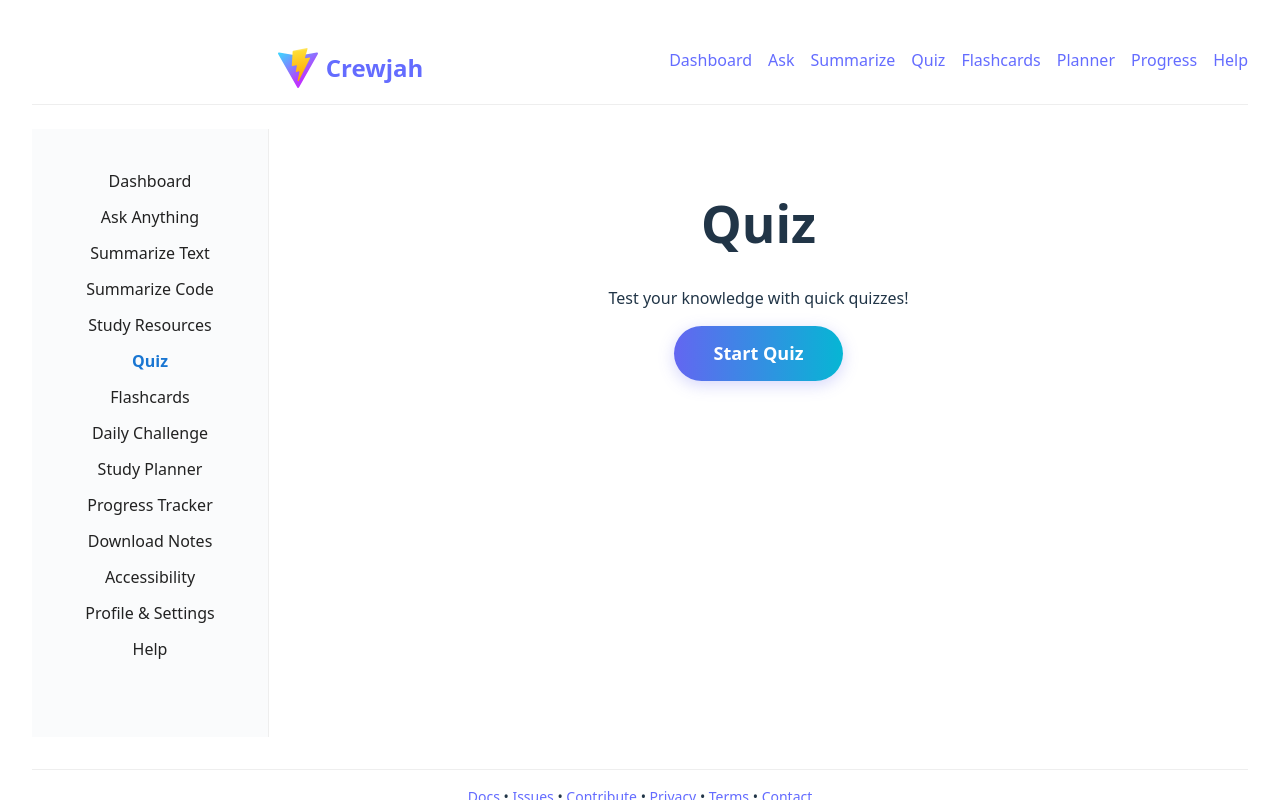
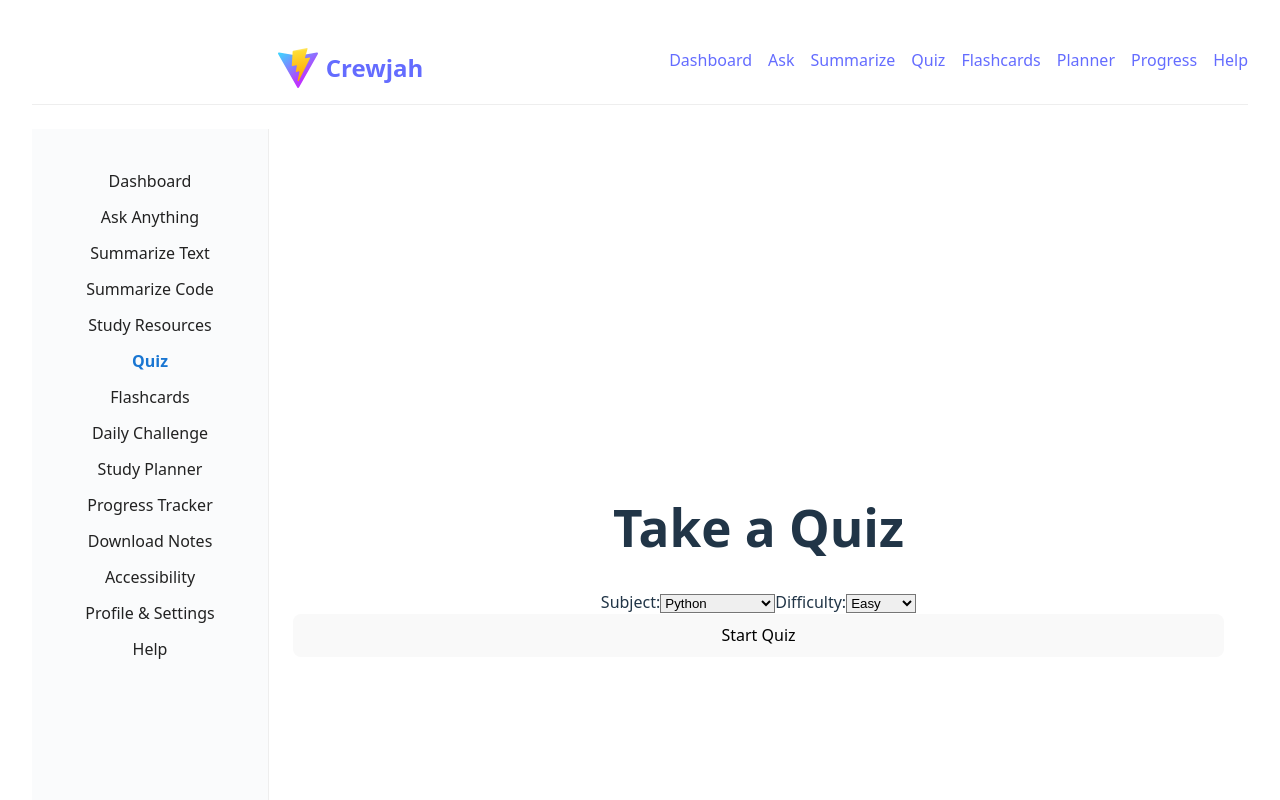
Before and after one commit to Crewjah/Crewjah, a React (Vite) app in the folder client/: page /quiz in a window 1280 px wide. Shown: the top 800 px of the page. Built offline with nearby package versions, Linux system fonts and the light colour scheme.

Commit message:
Update Quiz.jsx: quiz redesign

```diff
--- a/client/src/pages/Quiz.jsx
+++ b/client/src/pages/Quiz.jsx
@@ -1,17 +1,38 @@
+
 import { useState } from 'react';
 
-const quizQuestions = [
+const subjects = [
+  { value: 'python', label: 'Python' },
+  { value: 'dsa', label: 'Data Structures' },
+  { value: 'math', label: 'Math' }
+];
+const difficulties = ['Easy', 'Medium', 'Hard'];
+
+const questionBank = {
+  python: [
     { q: 'What is 2 + 2?', options: ['3', '4', '5', '6'], answer: 1 },
+    { q: 'Which is a Python data type?', options: ['int', 'foo', 'bar', 'baz'], answer: 0 },
+  ],
+  dsa: [
+    { q: 'What is a stack?', options: ['Queue', 'LIFO', 'FIFO', 'Array'], answer: 1 },
+    { q: 'Best case for binary search?', options: ['O(n)', 'O(log n)', 'O(1)', 'O(n^2)'], answer: 2 },
+  ],
+  math: [
     { q: 'What is the capital of France?', options: ['Berlin', 'London', 'Paris', 'Rome'], answer: 2 },
-  { q: 'Which is a Python data type?', options: ['int', 'foo', 'bar', 'baz'], answer: 0 },
-];
+    { q: 'What is 5 x 6?', options: ['11', '30', '56', '25'], answer: 1 },
+  ]
+};
 
 const Quiz = () => {
   const [started, setStarted] = useState(false);
+  const [subject, setSubject] = useState('python');
+  const [difficulty, setDifficulty] = useState('Easy');
   const [current, setCurrent] = useState(0);
   const [selected, setSelected] = useState(null);
   const [score, setScore] = useState(0);
   const [showResult, setShowResult] = useState(false);
+
+  const questions = questionBank[subject];
 
   function startQuiz() {
     setStarted(true);
@@ -26,9 +47,9 @@ const Quiz = () => {
   }
 
   function handleNext() {
-    if (selected === quizQuestions[current].answer) setScore(s => s + 1);
+    if (selected === questions[current].answer) setScore(s => s + 1);
     setSelected(null);
-    if (current + 1 < quizQuestions.length) setCurrent(current + 1);
+    if (current + 1 < questions.length) setCurrent(current + 1);
     else setShowResult(true);
   }
 
@@ -42,45 +63,50 @@ const Quiz = () => {
 
   if (!started) {
     return (
-      <div className="edu-page edu-quiz">
-        <h1>Quiz</h1>
-        <p>Test your knowledge with quick quizzes!</p>
-        <button
-          className="edu-btn edu-btn-primary transition-all duration-300 ease-in-out bg-gradient-to-r from-blue-500 to-green-500 hover:from-green-500 hover:to-blue-500 text-white font-semibold py-2 px-6 rounded-lg shadow-lg hover:scale-105 focus:outline-none focus:ring-2 focus:ring-blue-400"
-          onClick={startQuiz}
-        >
-          Start Quiz
-        </button>
+      <div className="min-h-screen flex items-center justify-center bg-blue-50">
+        <div className="bg-white rounded-xl shadow-lg p-8 w-full max-w-xl">
+          <h1 className="text-2xl font-bold mb-6 text-primary">Take a Quiz</h1>
+          <div className="mb-4">
+            <label className="font-medium mr-2">Subject:</label>
+            <select value={subject} onChange={e => setSubject(e.target.value)} className="px-2 py-1 border rounded">
+              {subjects.map(s => <option key={s.value} value={s.value}>{s.label}</option>)}
+            </select>
+            <label className="font-medium ml-4 mr-2">Difficulty:</label>
+            <select value={difficulty} onChange={e => setDifficulty(e.target.value)} className="px-2 py-1 border rounded">
+              {difficulties.map(d => <option key={d}>{d}</option>)}
+            </select>
+          </div>
+          <button className="w-full py-2 bg-primary text-white font-bold rounded hover:bg-primaryHover transition" onClick={startQuiz}>Start Quiz</button>
+        </div>
       </div>
     );
   }
 
   if (showResult) {
     return (
-      <div className="edu-page edu-quiz">
-        <h1>Quiz Complete!</h1>
-        <div>Your score: {score} / {quizQuestions.length}</div>
-        <button
-          className="edu-btn transition-all duration-300 ease-in-out bg-gradient-to-r from-gray-400 to-blue-400 hover:from-blue-400 hover:to-gray-400 text-white font-semibold py-2 px-6 rounded-lg shadow-lg hover:scale-105 focus:outline-none focus:ring-2 focus:ring-blue-400"
-          onClick={retry}
-        >
-          Restart
-        </button>
+      <div className="min-h-screen flex items-center justify-center bg-blue-50">
+        <div className="bg-white rounded-xl shadow-lg p-8 w-full max-w-xl text-center">
+          <h1 className="text-2xl font-bold mb-4 text-primary">Quiz Complete!</h1>
+          <div className="mb-2 text-lg">Your score: <span className="font-bold text-primary">{score} / {questions.length}</span></div>
+          <div className="mb-2 text-gray-600">Accuracy: {Math.round((score/questions.length)*100)}%</div>
+          <button className="mt-4 py-2 px-6 bg-primary text-white font-bold rounded hover:bg-primaryHover transition" onClick={retry}>Retry</button>
+        </div>
       </div>
     );
   }
 
-  const q = quizQuestions[current];
+  const q = questions[current];
 
   return (
-    <div className="edu-page edu-quiz">
-      <h1>Quiz</h1>
-      <div className="edu-quiz-q">{q.q}</div>
-      <div className="edu-quiz-options">
+    <div className="min-h-screen flex items-center justify-center bg-blue-50">
+      <div className="bg-white rounded-xl shadow-lg p-8 w-full max-w-xl">
+        <h1 className="text-2xl font-bold mb-6 text-primary">Quiz</h1>
+        <div className="mb-4 font-semibold">{q.q}</div>
+        <div className="grid grid-cols-1 gap-3 mb-4">
           {q.options.map((opt, i) => (
             <button
               key={i}
-            className={`edu-btn edu-btn-option transition-all duration-300 ease-in-out bg-gradient-to-r from-purple-400 to-pink-400 hover:from-pink-400 hover:to-purple-400 text-white font-semibold py-2 px-6 rounded-lg shadow-lg hover:scale-105 focus:outline-none focus:ring-2 focus:ring-purple-400${selected === i ? ' selected' : ''}`}
+              className={`w-full py-2 rounded border font-medium ${selected === i ? 'bg-primary text-white' : 'bg-blue-100 text-primary'} hover:bg-primaryHover transition`}
               onClick={() => handleSelect(i)}
               disabled={selected !== null}
             >
@@ -89,19 +115,15 @@ const Quiz = () => {
           ))}
         </div>
         {selected !== null && (
-        <div className={selected === q.answer ? 'edu-correct' : 'edu-wrong'}>
+          <div className={`mb-4 text-lg font-bold ${selected === q.answer ? 'text-green-600' : 'text-red-600'}`}>
             {selected === q.answer ? 'Correct!' : 'Incorrect.'}
           </div>
         )}
-      <button
-        className="edu-btn edu-btn-primary transition-all duration-300 ease-in-out bg-gradient-to-r from-blue-500 to-green-500 hover:from-green-500 hover:to-blue-500 text-white font-semibold py-2 px-6 rounded-lg shadow-lg hover:scale-105 focus:outline-none focus:ring-2 focus:ring-blue-400 mt-4"
-        onClick={handleNext}
-        disabled={selected === null}
-        style={{marginTop:16}}
-      >
-        {current + 1 === quizQuestions.length ? 'Finish' : 'Next'}
+        <button className="w-full py-2 bg-primary text-white font-bold rounded hover:bg-primaryHover transition" onClick={handleNext} disabled={selected === null}>
+          {current + 1 === questions.length ? 'Finish' : 'Next'}
         </button>
-      <div className="edu-quiz-progress">Question {current + 1} of {quizQuestions.length}</div>
+        <div className="mt-4 text-sm text-gray-500">Question {current + 1} of {questions.length}</div>
+      </div>
     </div>
   );
 }
```
Lines whose indentation alone changed are shown as unchanged.
